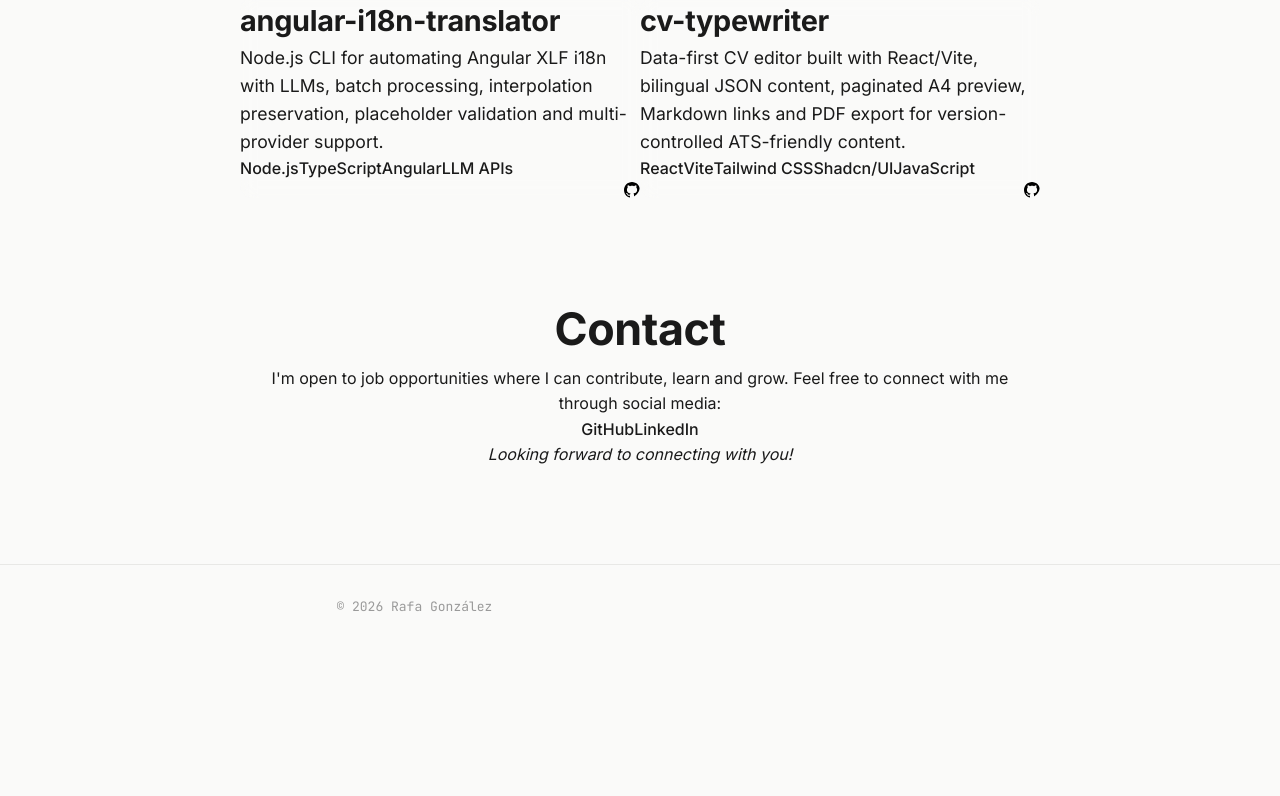
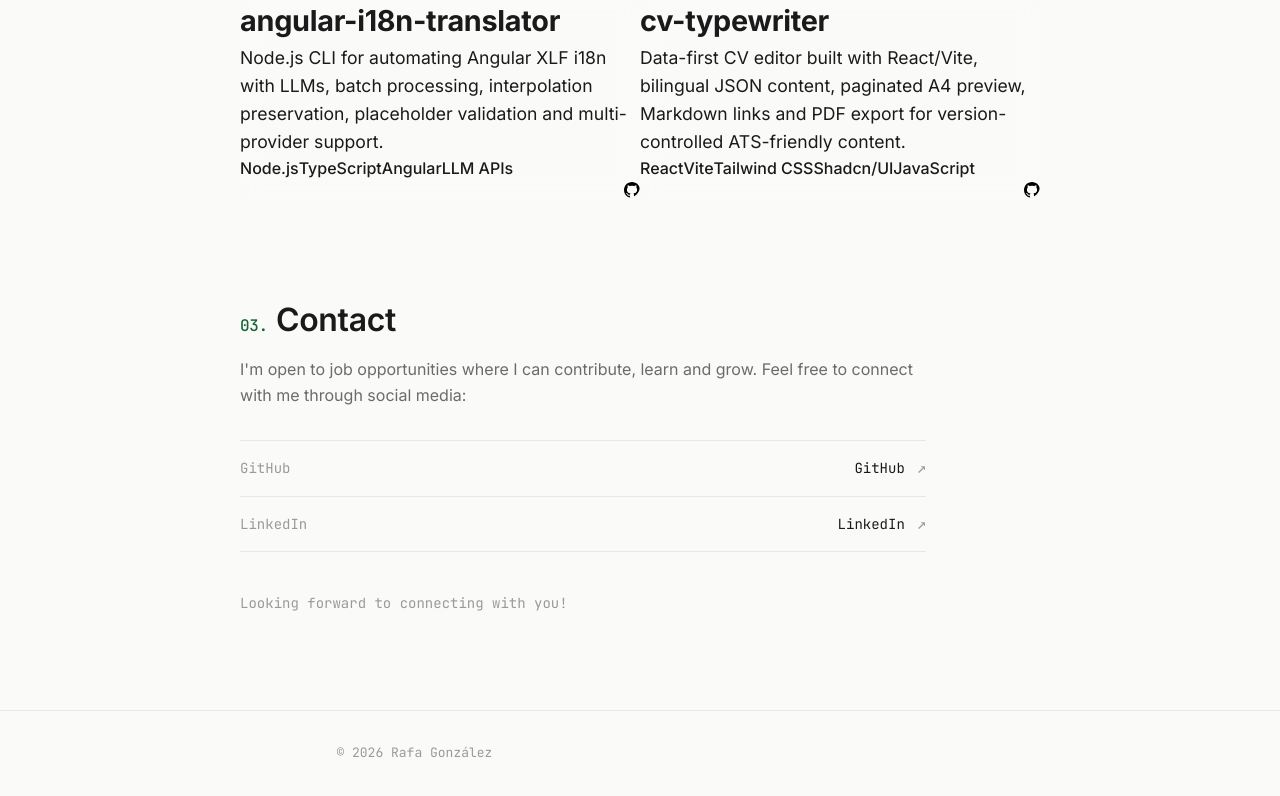
Before and after one commit to RafaGonzalezDev/personal-portfolio, a React (Vite) app: page / in a window 1280 px wide. Shown: the part 2862-3658 px from the top of the page. Before the commit the page ends 3512 px from the top, so only its background shows below. Built offline with nearby package versions, Linux system fonts and the light colour scheme.

Commit message:
feat(contact): minimalist list of contact links
Replace the centered icon row with a simple list of monospace links
(GitHub, LinkedIn) framed by the section title and a closing tagline.

```diff
--- a/src/sections/Contact.jsx
+++ b/src/sections/Contact.jsx
@@ -4,30 +4,34 @@ import { CONTACT_INFO } from '@/constants';
 
 const Contact = () => {
   return (
-    <section className={`section ${styles.contactSection}`} id="contact">
-      <h2 className={styles.title}>{CONTACT_INFO.title}</h2>
-      <p className={styles.infoText}>{CONTACT_INFO.description}</p>
+    <section className={styles.section} id="contact">
+      <header className={styles.header}>
+        <h2 className={styles.title}>
+          <span className={styles.titleIndex}>03.</span>Contact
+        </h2>
+        <p className={styles.subtitle}>{CONTACT_INFO.description}</p>
+      </header>
 
-      <div className={styles.contactCardsContainer}>
+      <ul className={styles.list}>
         {CONTACT_INFO.contactMethods.map((method) => (
-          <div key={method.id} className={styles.contactCard}>
+          <li key={method.id} className={styles.item}>
+            <span className={styles.itemLabel}>{method.title}</span>
             <a
               href={method.link}
-              className={styles.contactCardLink}
-              aria-label={method.title}
+              className={styles.itemLink}
               target="_blank"
               rel="noopener noreferrer"
             >
-              <i className={`fab ${method.icon} ${styles.contactIcon}`}></i>
-              <span className={styles.contactValue}>{method.value}</span>
+              <span className={styles.itemValue}>{method.value}</span>
+              <span className={styles.itemArrow} aria-hidden="true">
+                ↗
+              </span>
             </a>
-          </div>
+          </li>
         ))}
-      </div>
+      </ul>
 
-      <div className={styles.contactMessage}>
-        <p>{CONTACT_INFO.closing}</p>
-      </div>
+      <p className={styles.footer}>{CONTACT_INFO.closing}</p>
     </section>
   );
 };
--- a/src/styles/Contact.module.css
+++ b/src/styles/Contact.module.css
@@ -1,141 +1,111 @@
-/* ===== MAIN SECTION ===== */
-.contactSection {
-  padding: 0 0 var(--section-spacing-block) 0;
-  margin: 0 auto;
-  max-width: var(--layout-max-width-narrow);
-  width: 100%;
-  color: var(--primary-text-color);
-  background: none;
+.section {
+  display: flex;
+  flex-direction: column;
+  gap: var(--space-6);
+  max-width: var(--max-width);
 }
 
-/* ===== TITLE ===== */
-.title {
-  font-size: var(--font-size-title, 2.8rem);
-  text-align: center;
-  font-weight: var(--font-weight-bold);
-  color: var(--primary-text-color);
+.header {
+  display: flex;
+  flex-direction: column;
+  gap: var(--space-3);
 }
 
-/* ===== INFO TEXT ===== */
-.infoText {
-  font-size: var(--font-size);
-  line-height: 1.6;
-  color: var(--secondary-text-color);
-  text-align: center;
-  max-width: var(--layout-max-width-reading);
-  margin-left: auto;
-  margin-right: auto;
-  margin-bottom: var(--spacing-2xl);
+.title {
+  display: inline-flex;
+  align-items: baseline;
+  gap: var(--space-2);
+  font-size: var(--font-size-2xl);
+  font-weight: var(--font-weight-semibold);
+  color: var(--text);
+  letter-spacing: var(--tracking-tight);
 }
 
-/* ===== SOCIAL MEDIA CONTAINER ===== */
-.contactCardsContainer {
-  display: flex;
-  justify-content: center;
-  flex-wrap: wrap;
-  gap: var(--spacing-3xl);
-  margin: var(--spacing-2xl) auto;
+.titleIndex {
+  font-family: var(--font-mono);
+  font-size: var(--font-size-base);
+  color: var(--accent);
+  font-weight: var(--font-weight-medium);
 }
 
-/* ===== SOCIAL MEDIA ICON ===== */
-.contactCard {
+.subtitle {
+  font-size: var(--font-size-base);
+  color: var(--text-muted);
+  line-height: var(--line-height-normal);
+}
+
+.list {
   display: flex;
   flex-direction: column;
-  align-items: center;
+  border-top: var(--border-thin);
 }
 
-.contactCardLink {
+.item {
   display: flex;
-  flex-direction: column;
   align-items: center;
-  color: var(--secondary-text-color);
-  text-decoration: none;
-  transition: all var(--transition-normal) var(--easing-standard);
+  justify-content: space-between;
+  gap: var(--space-4);
+  padding: var(--space-4) 0;
+  border-bottom: var(--border-thin);
+  transition: background-color var(--duration-base) var(--ease);
 }
 
-.contactCardLink:hover {
-  color: var(--accent-color);
-  transform: translateY(-3px);
+.item:hover {
+  background-color: var(--bg-subtle);
+  margin-inline: calc(-1 * var(--space-4));
+  padding-inline: var(--space-4);
+  border-radius: var(--radius-sm);
+  border-bottom-color: transparent;
 }
 
-.contactIcon {
-  font-size: var(--font-size-icon-large);
-  transition: transform var(--transition-normal) var(--easing-standard);
-  margin-bottom: var(--spacing-sm);
+.itemLabel {
+  font-family: var(--font-mono);
+  font-size: var(--font-size-sm);
+  color: var(--text-faint);
 }
 
-.contactCardLink:hover .contactIcon {
-  transform: scale(1.1);
+.itemLink {
+  display: inline-flex;
+  align-items: center;
+  gap: var(--space-3);
+  font-family: var(--font-mono);
+  font-size: var(--font-size-sm);
+  color: var(--text);
+  transition: color var(--duration-base) var(--ease);
 }
 
-.contactValue {
-  font-size: var(--font-size-text);
-  font-weight: 500;
-  transition: color var(--transition-normal) var(--easing-standard);
+.itemLink:hover {
+  color: var(--accent);
 }
 
-/* ===== CLOSING MESSAGE ===== */
-.contactMessage {
-  text-align: center;
-  font-size: var(--font-size-role);
-  color: var(--secondary-text-color);
-  margin-top: var(--spacing-2xl);
-  font-style: italic;
+.itemValue {
+  letter-spacing: var(--tracking-normal);
 }
 
-/* ===== ERROR MESSAGES ===== */
-.error {
-  color: var(--error-color);
-  font-size: var(--font-size-text);
-  margin-top: var(--spacing-xs);
-  font-weight: 500;
-  display: flex;
-  align-items: center;
-  animation: fadeIn var(--transition-normal) var(--easing-standard);
+.itemArrow {
+  color: var(--text-faint);
+  font-size: var(--font-size-base);
+  line-height: 1;
+  transition: color var(--duration-base) var(--ease),
+    transform var(--duration-base) var(--ease);
 }
 
-.error::before {
-  content: "⚠️";
-  margin-right: var(--spacing-xs);
-  font-size: var(--font-size-text);
+.itemLink:hover .itemArrow {
+  color: var(--accent);
+  transform: translate(var(--hover-lift), calc(-1 * var(--hover-lift)));
 }
 
-@keyframes fadeIn {
-  from {
-    opacity: 0;
-    transform: translateY(-5px);
-  }
-  to {
-    opacity: 1;
-    transform: translateY(0);
+.footer {
+  font-family: var(--font-mono);
+  font-size: var(--font-size-sm);
+  color: var(--text-faint);
+  padding-top: var(--space-2);
+}
+
+@media (max-width: 480px) {
+  .item {
+    flex-direction: column;
+    align-items: flex-start;
+    gap: var(--space-2);
   }
 }
-
-/* ===== RESPONSIVE ===== */
-@media screen and (max-width: 768px) {
-  .contactCardsContainer {
-    gap: var(--spacing-2xl);
-  }
-
-  .contactIcon {
-    font-size: var(--font-size-icon-tablet);
-  }
-}
-
-@media screen and (max-width: 480px) {
-  .contactCardsContainer {
-    gap: var(--spacing-lg);
-  }
-
-  .contactCard {
-    min-width: 10rem;
-  }
-
-  .contactIcon {
-    font-size: var(--font-size-icon-mobile);
-  }
-
-  .contactValue {
-    font-size: var(--font-size-icon-small);
-  }
-}
```
